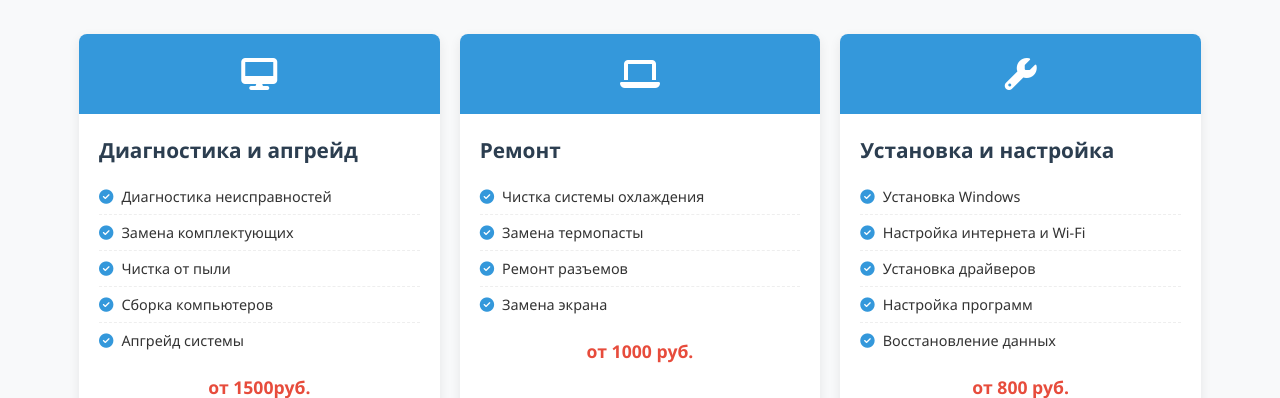
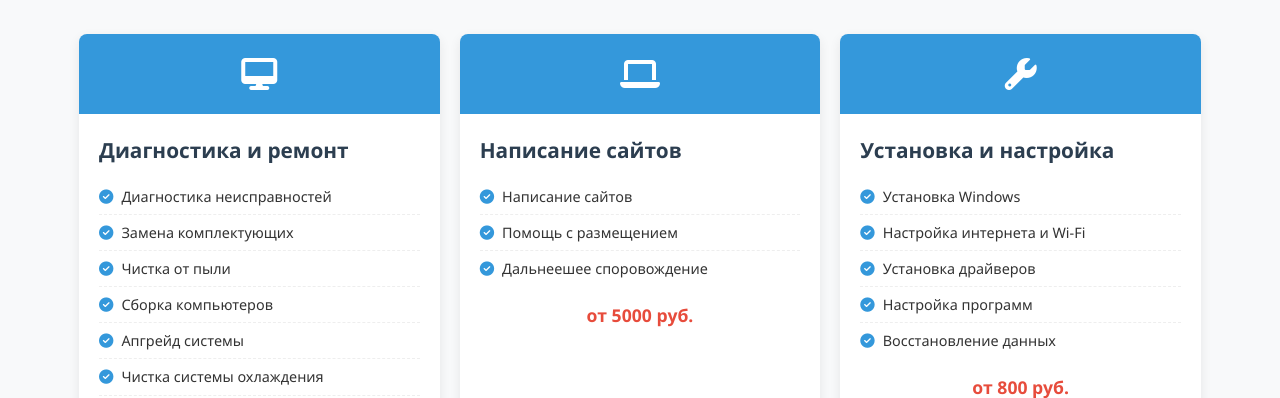
Before and after one commit to vsilcenko231/Kompmaster, a plain HTML site: page index.html in a window 1280 px wide. Shown: the part 554-952 px from the top of the page. Drawn offline with nearby package versions, Linux system fonts and the light colour scheme.

Commit message:
Add files via upload

```diff
--- a/index.html
+++ b/index.html
@@ -747,13 +747,16 @@
                         <i class="fas fa-desktop"></i>
                     </div>
                     <div class="service-content">
-                        <h3>Диагностика и апгрейд</h3>
+                        <h3>Диагностика и ремонт</h3>
                         <ul>
                             <li><i class="fas fa-check-circle"></i> Диагностика неисправностей</li>
                             <li><i class="fas fa-check-circle"></i> Замена комплектующих</li>
                             <li><i class="fas fa-check-circle"></i> Чистка от пыли</li>
                             <li><i class="fas fa-check-circle"></i> Сборка компьютеров</li>
                             <li><i class="fas fa-check-circle"></i> Апгрейд системы</li>
+                            <li><i class="fas fa-check-circle"></i> Чистка системы охлаждения</li>
+                            <li><i class="fas fa-check-circle"></i> Замена термопасты</li>
+                        </ul>
                         </ul>
                         <div class="price">от 1500руб.</div>
                     </div>
@@ -764,14 +767,13 @@
                         <i class="fas fa-laptop"></i>
                     </div>
                     <div class="service-content">
-                        <h3>Ремонт</h3>
+                        <h3>Написание сайтов</h3>
                         <ul>
-                            <li><i class="fas fa-check-circle"></i> Чистка системы охлаждения</li>
-                            <li><i class="fas fa-check-circle"></i> Замена термопасты</li>
-                            <li><i class="fas fa-check-circle"></i> Ремонт разъемов</li>
-                            <li><i class="fas fa-check-circle"></i> Замена экрана</li>
+                            <li><i class="fas fa-check-circle"></i> Написание сайтов</li>
+                            <li><i class="fas fa-check-circle"></i> Помощь с размещением</li>
+                            <li><i class="fas fa-check-circle"></i> Дальнеешее споровождение</li>
                         </ul>
-                        <div class="price">от 1000 руб.</div>
+                        <div class="price">от 5000 руб.</div>
                     </div>
                 </div>
 
```
